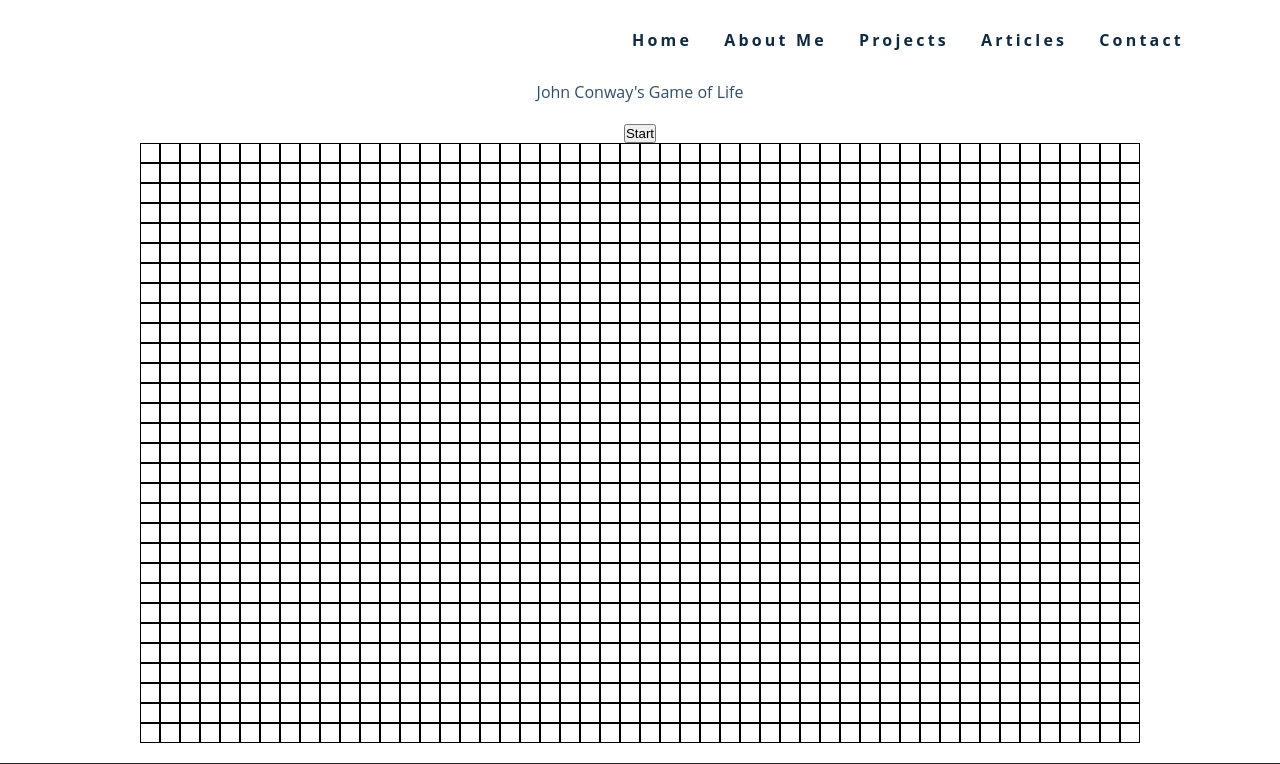
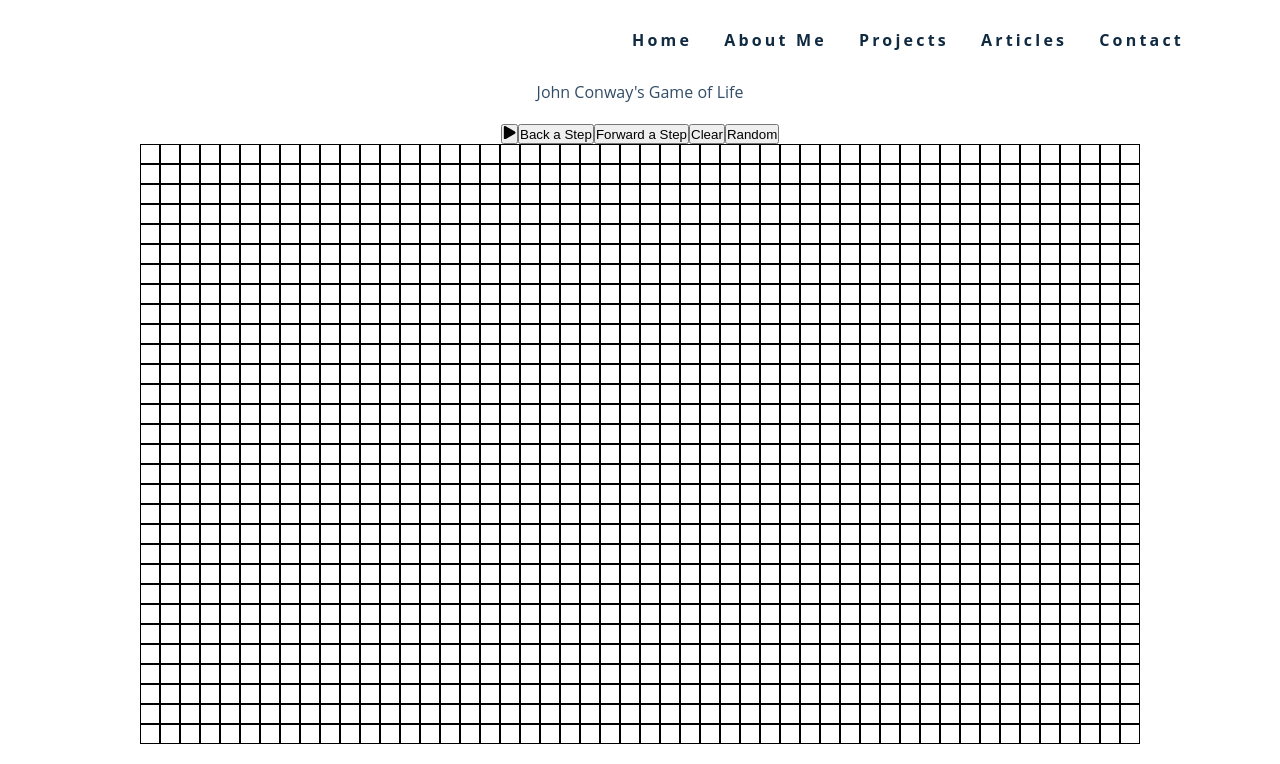
Before and after one commit to JohnFarrellGit/www.johnkevinfarrell.com, a Gatsby site: page /projects/conways-game-of-life in a window 1280 px wide. Shown: the top 764 px of the page. Built offline with nearby package versions, Linux system fonts and the light colour scheme; Gatsby itself is replaced by a stand-in of ours.

Commit message:
add random/clear/step back/step forward but bit broken

```diff
--- a/src/pages/projects/conways-game-of-life.tsx
+++ b/src/pages/projects/conways-game-of-life.tsx
@@ -3,7 +3,7 @@ import Layout from '../../components/Layout'
 import SEO from '../../components/SEO'
 import styled from 'styled-components';
 import useInterval from '../../common/hooks/useInterval';
-import Title from '../../components/Title';
+import { FaPlay, FaStopCircle } from 'react-icons/fa';
 
 const neighbourCoords: [number, number][] = [
   [-1, 1],
@@ -16,11 +16,12 @@ const neighbourCoords: [number, number][] = [
   [1, -1]
 ]
 
-// add ability to go back and forward through steps
+// add ability to go back and forward through steps (capture the last step)
 // can only go back if already played, can always go forward
 // add slider for setting rows and columns
 // make display responsive
 // change colours
+// drag to highlight cells
 
 const ConwaysGameOfLife = () => {
 
@@ -28,6 +29,8 @@ const ConwaysGameOfLife = () => {
   const [rows, setRows] = useState(30);
   const [grid, setGrid] = useState<boolean[][]>(Array(columns).fill(Array(rows).fill(false)));
   const [isPlaying, setIsPlaying] = useState(false);
+  const [steps, setSteps] = useState(0);
+  const [history, setHistory] = useState<boolean[][][]>([])
 
   useEffect(() => {
     setGrid(Array(rows).fill(Array(columns).fill(false)))
@@ -39,16 +42,26 @@ const ConwaysGameOfLife = () => {
     setGrid(gridCopy);
   }
 
-  const playGame = useInterval(() => {
+  const addToHistory = () => {
+    const gridCopy = JSON.parse(JSON.stringify(grid)) as boolean[][];
+    const historyCopy = JSON.parse(JSON.stringify(history)) as boolean[][][];
+    historyCopy.push(gridCopy)
+    setHistory(historyCopy);
+    setSteps(steps + 1);
+  }
+
+  const gametick = () => {
     if (!isPlaying) {
       return;
     }
 
-    const gridCopy = JSON.parse(JSON.stringify(grid)) as boolean[][];
+    if (steps === 0) {
+      addToHistory();
+    }
 
+    const gridCopy = [...grid]
     grid.forEach((columns, indexC) => columns.forEach((_, indexR) => {
       const isAlive = grid[indexC][indexR];
-
       let neighboursAlive = 0;
       for (let i = 0; i < neighbourCoords.length; i++) {
         const [x, y] = neighbourCoords[i];
@@ -56,23 +69,53 @@ const ConwaysGameOfLife = () => {
           neighboursAlive++;
         }
       }
-
       if (isAlive && ((neighboursAlive < 2) || (neighboursAlive > 3))) {
         gridCopy[indexC][indexR] = false;
       } else if (!isAlive && neighboursAlive === 3) {
         gridCopy[indexC][indexR] = true;
       }
-
     }))
 
     setGrid(gridCopy);
+    addToHistory();
+  }
 
-  }, 500);
+  useInterval(gametick, 5000);
 
+  const stepForward = () => {
+    if (steps >= history.length) {
+      return;
+    } else {
+      console.log(history[steps + 1])
+      setGrid(history[steps + 1]);
+      setSteps(steps + 1);
+    }
+  }
 
-  useEffect(() => {
-    playGame
-  }, [isPlaying])
+  const stepBackward = () => {
+    console.log(steps);
+    if (steps <= 0) {
+      return;
+    }
+    setGrid(history[steps - 1]);
+    setSteps(steps - 1);
+  }
+
+  const clear = () => {
+    setGrid(Array(50).fill(Array(30).fill(false)));
+  }
+
+  const random = () => {
+    const grid = new Array(50).fill(Array(30).fill(false));
+
+    for (let i = 0; i < grid.length; i++) {
+      for (let j = 0; j < grid[i].length; j++) {
+        const randomFlip = Math.random() > 0.25;
+        grid[i][j] = randomFlip;
+      }
+    }
+    setGrid(grid);
+  }
 
   return (
     <Layout>
@@ -82,7 +125,11 @@ const ConwaysGameOfLife = () => {
         <GameContainer>
           <div>
             <Controls>
-              <button onClick={() => setIsPlaying(currPlayValue => !currPlayValue)}>{isPlaying ? 'Stop' : 'Start'}</button>
+              <button onClick={() => setIsPlaying(currPlayValue => !currPlayValue)}>{isPlaying ? <FaStopCircle /> : <FaPlay />}</button>
+              <button onClick={stepBackward}>Back a Step</button>
+              <button onClick={stepForward}>Forward a Step</button>
+              <button onClick={clear}>Clear</button>
+              <button onClick={random}>Random</button>
             </Controls>
             <GridContainer>
               {
@@ -126,7 +173,7 @@ const Cell = styled.div`
   width: 20px;
   height: 20px;
   border: solid 1px black;
-  background-color: ${(props: CellI) => props.alive ? 'pink' : 'white'}
+  background-color: ${(props: CellI) => props.alive ? '#24DC5B' : 'white'}
 `
 
 const Main = styled.main`
```
